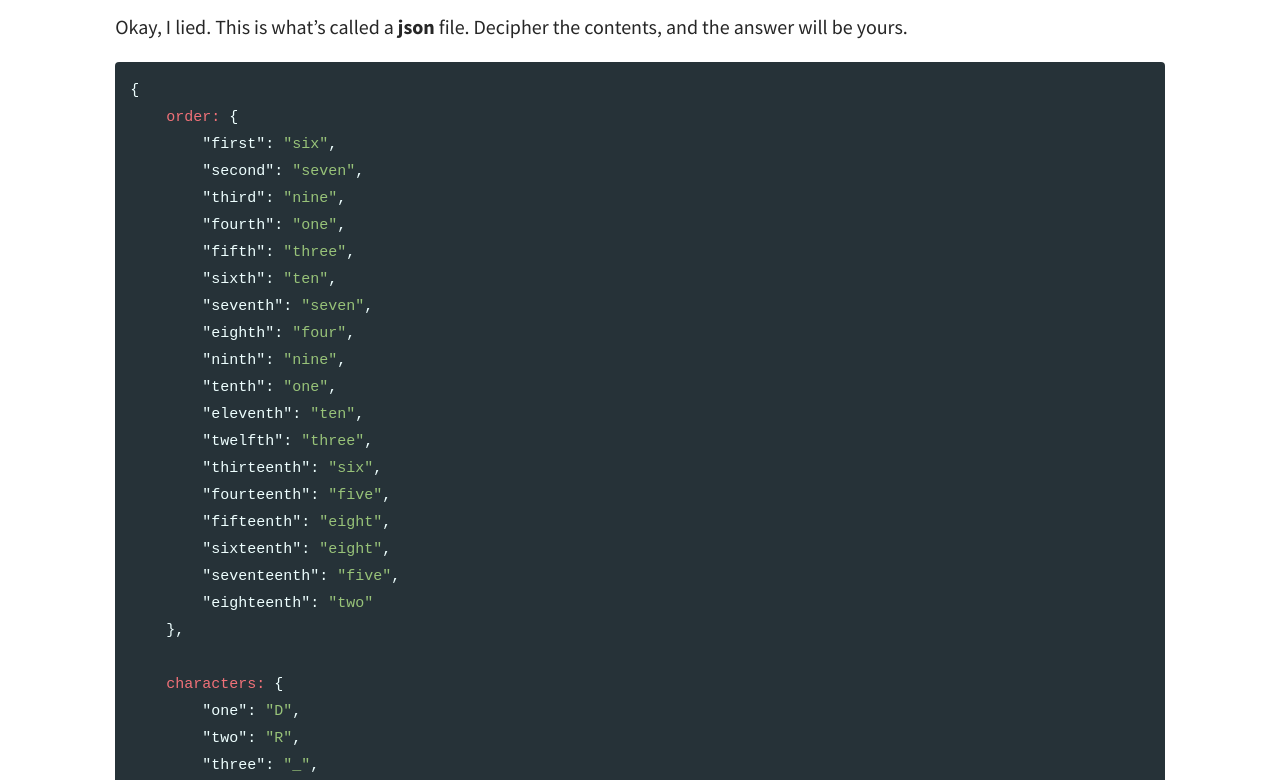
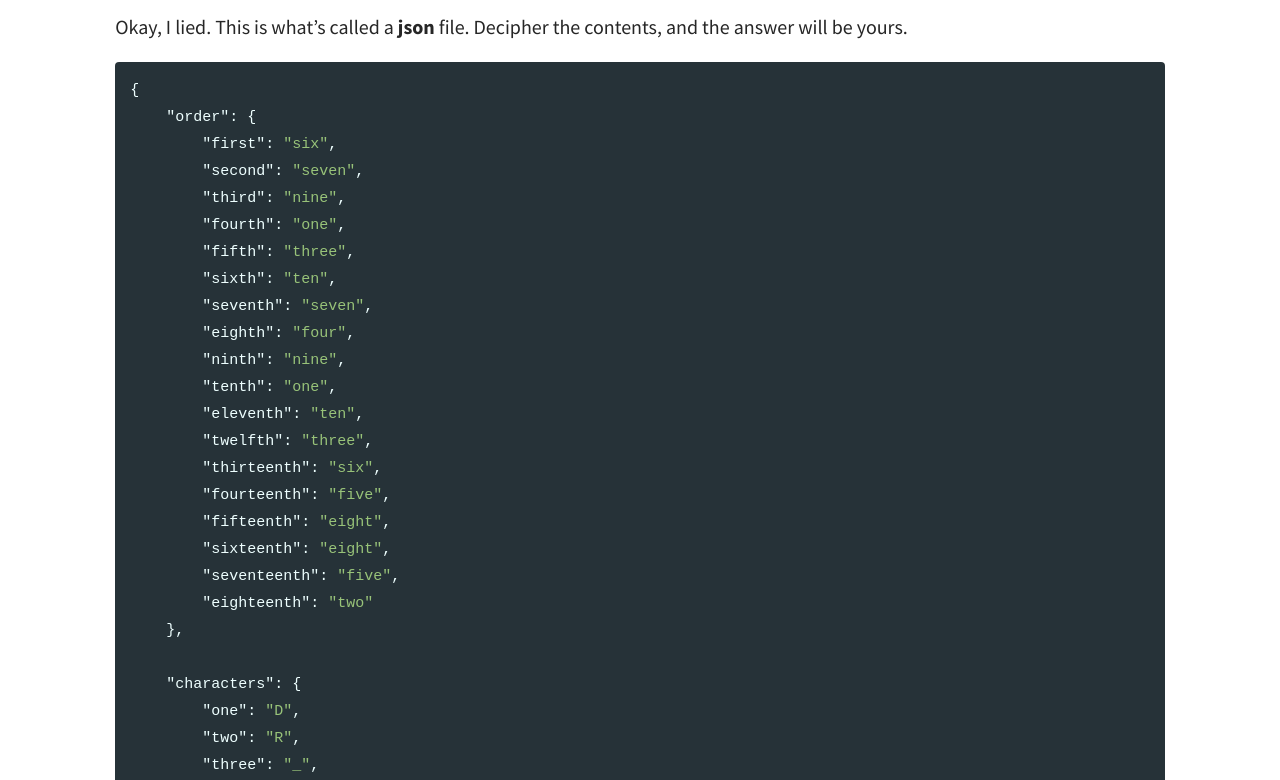
Before and after one commit to jnk838/insight-week-challenge, a Jekyll site: the page built from pages/challenges/jason.md, in a window 1280 px wide. Shown: the part 310-1090 px from the top of the page. Built offline with Jekyll 4.4.1, drawn with Linux system fonts in a browser that asks for light colours; part of the change alters nothing that is shown.

````diff
--- a/pages/challenges/jason.md
+++ b/pages/challenges/jason.md
@@ -10,7 +10,7 @@ the answer will be yours.
 
 ```json
 {
-    order: {
+    "order": {
         "first": "six",
         "second": "seven",
         "third": "nine",
@@ -31,7 +31,7 @@ the answer will be yours.
         "eighteenth": "two"
     },
 
-    characters: {
+    "characters": {
         "one": "D",
         "two": "R",
         "three": "_",
````
